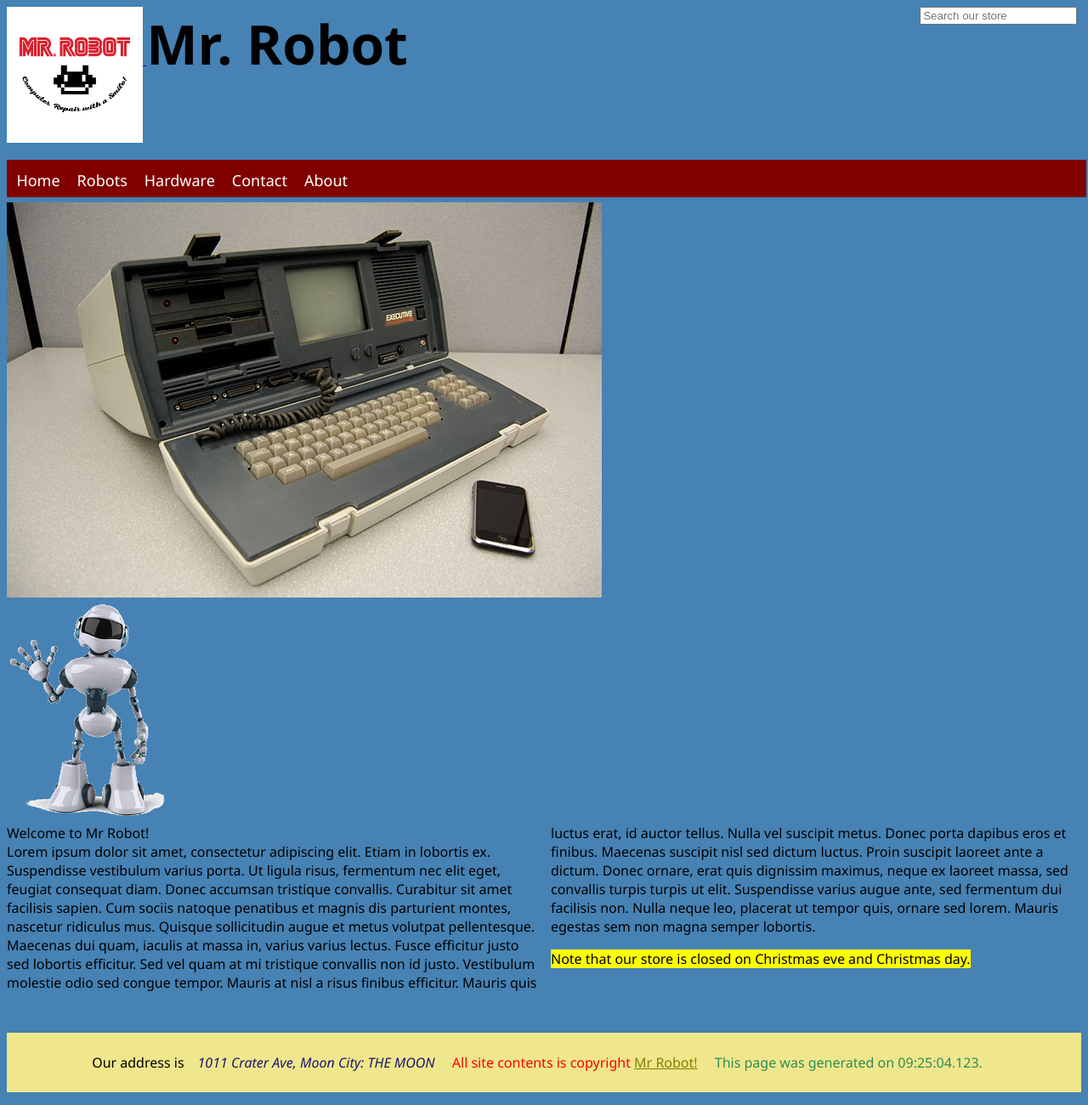
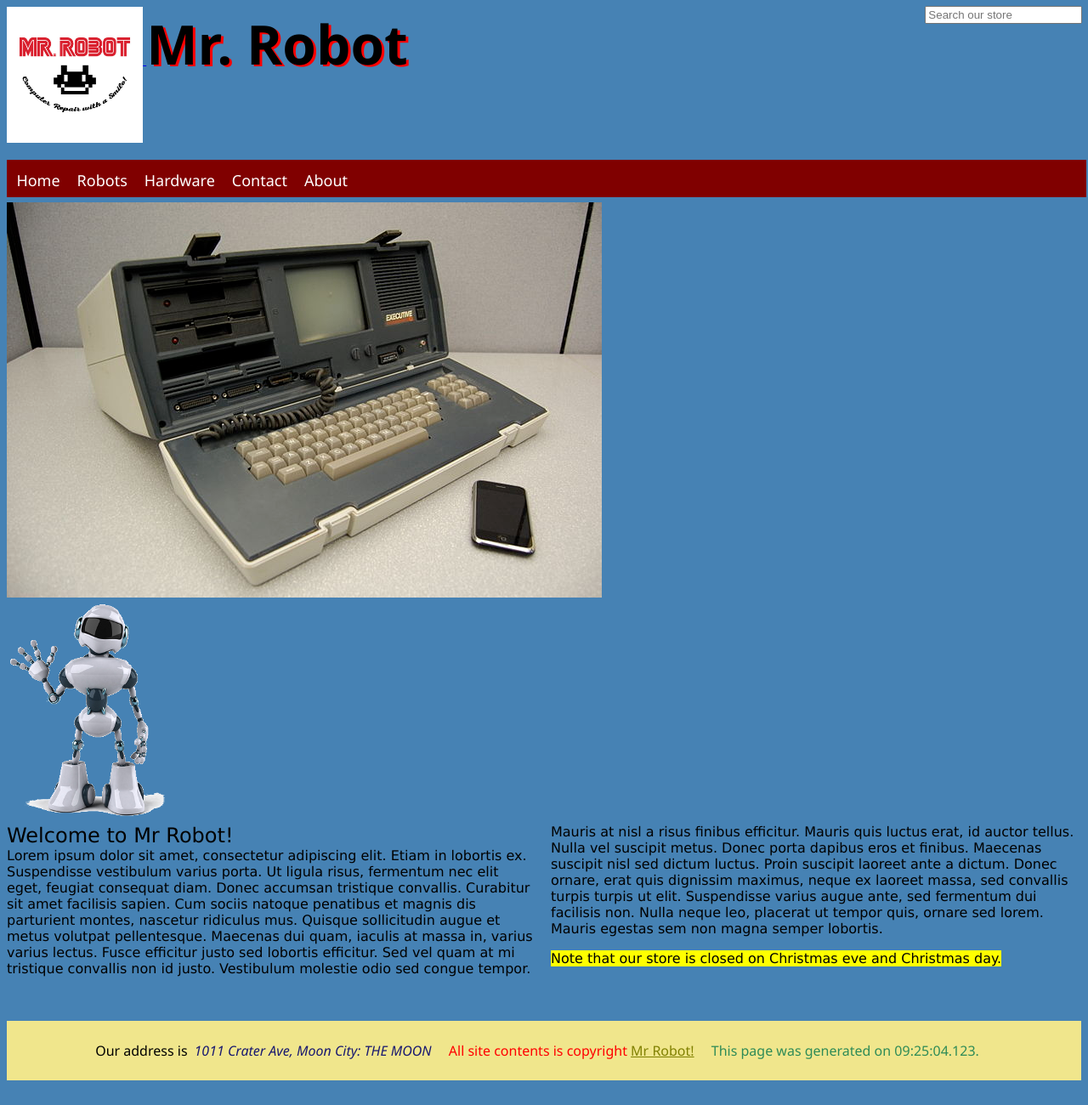
Before and after one commit to Loki2099/RobotStore, a plain HTML site: page RobotStore/index.html in a window 1280 px wide. Shown: the whole page at 85% size. Drawn offline with Linux system fonts and the light colour scheme.

Commit message:
Added RobotsStyle

```diff
--- /dev/null
+++ b/RobotStore/RobotsStyle.css
@@ -0,0 +1,12 @@
+body {
+	background-color:slategray;
+}
+
+legend{
+	font-size:2em;
+	font-weight:bolder;
+}
+
+#robo1{
+	font-family:'Franklin Gothic Medium', 'Arial Narrow', Arial, sans-serif;
+}
--- a/RobotStore/StyleSheet.css
+++ b/RobotStore/StyleSheet.css
@@ -19,13 +19,13 @@ footer, header{
 	left:auto;
 	font-size:4em;
 	font-weight:bolder;
-
+	text-shadow:3px 2px red;
 }
 
 .searchbox{
 	position:absolute;
-	right:1%;
-	top:1%;
+	right:.5em;
+	top:.5em;
 }
 
 .navbar-background , .backgroundgradient{
@@ -81,7 +81,12 @@ footer p{
 footer address{
 	color:midnightblue;
 	display:inline-block;
+	margin-left:-.5em;
 	margin-right:auto;
+}
+
+fieldset{
+	border:none;
 }
 
 .textcontent{
@@ -91,8 +96,18 @@ footer address{
 .textcontent a{
 	color:olive;
 }
+
 .smalltext{
 	color:seagreen;
 }
 
-#welcometext { column-count: 2; }
+/*index styling*/
+#welcometext{
+	column-count: 2;
+	font-family:'Lucida Sans', 'Lucida Sans Regular', 'Lucida Grande', 'Lucida Sans Unicode', Geneva, Verdana, sans-serif;
+}
+
+#welcometext header{
+	font-size:1.5em;
+}
+/*end index styling*/
```
Also changed, not shown: RobotStore/robots.html (+1 -0 lines), 1 other file.
